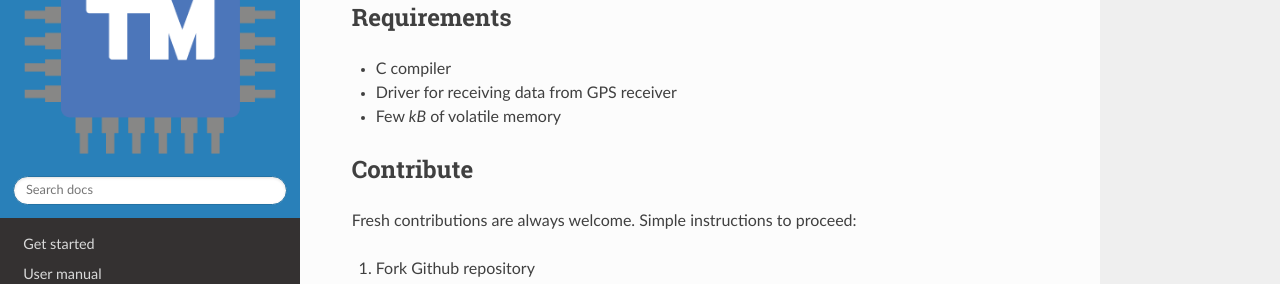
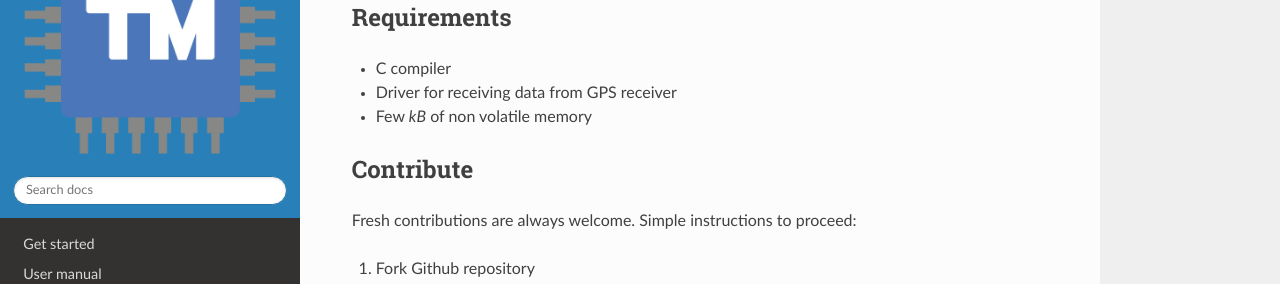
Before and after one commit to MaJerle/lwgps, a Sphinx documentation site: the page built from docs/index.rst, in a window 1280 px wide and 900 px high, scrolled down 533 px. Shown: the part 151-435 px from the top of the window. Built offline with Sphinx 7.4.7 and the Read the Docs theme 2.0.0, drawn with Linux system fonts in a browser that asks for light colours.

Commit message:
Fix docs to NVM memory

```diff
--- a/docs/index.rst
+++ b/docs/index.rst
@@ -31,7 +31,7 @@ Requirements
 
 * C compiler
 * Driver for receiving data from GPS receiver
-* Few *kB* of volatile memory
+* Few *kB* of non volatile memory
 
 Contribute
 ^^^^^^^^^^
```
